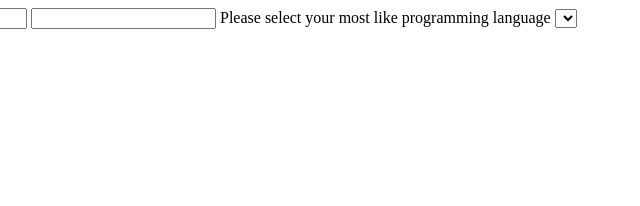
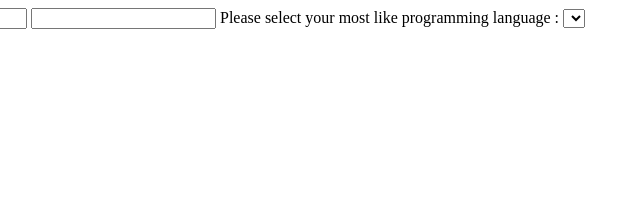
Before and after one commit to sweetthum/Sweetthum.github.io, a plain HTML site: page test_form2.html in a window 1280 px wide. Shown: the full height of the page, 166-806 px from the left. Drawn offline with Linux system fonts and the light colour scheme.

Commit message:
Update test_form2.html

```diff
--- a/test_form2.html
+++ b/test_form2.html
@@ -10,7 +10,7 @@
         <input type="text" name="name" id=" " />
         <input type="text" name="surname" id="" />
 
-        <label for="programming_language">Please select your most like programming language</label>
+        <label for="programming_language">Please select your most like programming language : </select>
         <select name="" id=""></select>
             <option value="C">C</option>
             <option value="C++">C++</option>
@@ -19,6 +19,8 @@
             <option value="VB.NET">VB.NET</option>
             <option value="PHP">PHP</option>
             <option value="Python">Python</option>
+
+    </label>
     </form>
 </body>
 </html>
```
